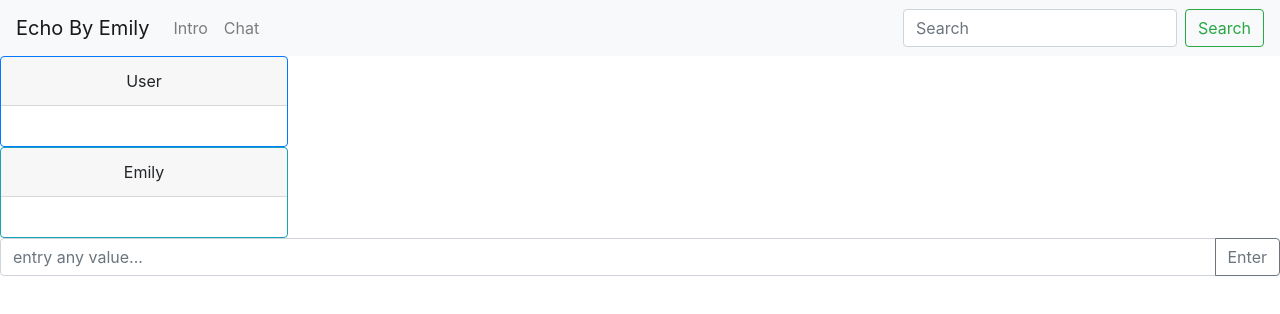
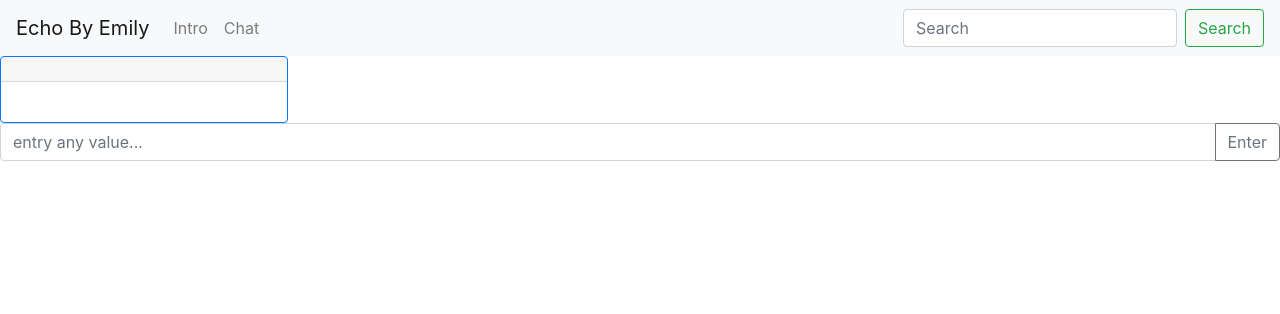
Before and after one commit to e9288/EBE_Front, a React (Create React App) app: page /chat in a window 1280 px wide. Shown: the top 314 px of the page. Built offline with nearby package versions, Linux system fonts and the light colour scheme.

Commit message:
array push 무한루프문제있음

```diff
--- a/src/component/Content/Chat.js
+++ b/src/component/Content/Chat.js
@@ -1,15 +1,24 @@
 import React, { Fragment } from 'react';
 import { InputGroup, FormControl, Button, Card } from 'react-bootstrap';
-
+import { List, Map  } from 'immutable';
 
 class Chat extends React.Component {
-
+    id = 0;
     constructor(props) {
         super(props);
 
         this.state = {
-            userMsg: '',
-            emilyMsg: ''
+            data: Map(
+                {
+                    msgs: List([
+                        Map({
+                            id: 0,
+                            user: 'user0',
+                            text: 'text0'
+                        })
+                    ])
+                }
+            )
         }
         this.putUserMsg = this.putUserMsg.bind(this);
     }
@@ -17,14 +26,16 @@ class Chat extends React.Component {
     userMsg = '';
 
     async putUserMsg(msg) {
-        if(this.state.userMsg !== msg){
-            this.setState(
-                {userMsg: msg}
-            );
-            this.setState(
-                {emilyMsg: await this.putEmilyMsg(msg)}
-            );
-        }
+        const { data } = this.state;
+        const msgs = data.get('msgs');
+        alert(msgs);
+        this.setState({
+            msgs: msgs.push({
+                id: this.id++,
+                user: 'user',
+                text: msg
+            })
+        });
     }
 
     async putEmilyMsg(msg) {
@@ -32,14 +43,24 @@ class Chat extends React.Component {
     }
 
     render() {
+        const { data } = this.state;
         return (
             <div>
-                <UserSpeakPan
-                    text={this.state.userMsg}
-                />
-                <EmilySpeakPan
-                    text={this.state.emilyMsg}
-                />
+                {data.get('msgs').map((msg, i) => {
+                        return (
+                            <ChatPane
+                                user={msg.user}
+                                text={msg.text}
+                                key={i}
+                            />
+                        );
+                    }
+                )}
+
+                {/* <ChatPane
+                    user={this.state[0].user}
+                    text={this.state[0].text}
+                /> */}
                 <TextInput
                     putUserMsg={this.putUserMsg}
                 />
@@ -67,7 +88,9 @@ class TextInput extends React.Component {
         super(props);
 
         this.state = {
-            value: ''
+            data: Map({
+                value: ''
+            })
         };
 
         this.handleKeyPress = this.handleKeyPress.bind(this);
@@ -82,8 +105,11 @@ class TextInput extends React.Component {
     }
 
     handleKeyPress = (e) => {
+        const { data } = this.state;
         if(e.charCode === 13) {
-            this.setState({value: e.target.value});
+            this.setState({
+                data: data.set('value', e.target.value)
+            });
             e.target.value = '';
         }
     }
@@ -107,7 +133,7 @@ class TextInput extends React.Component {
     }
 }
 
-class UserSpeakPan extends React.Component {
+class ChatPane extends React.Component {
 
     constructor(props) {
         super(props);
@@ -120,7 +146,7 @@ class UserSpeakPan extends React.Component {
         return (
             <Fragment>
                 <Card border="primary" style={{ width: '18rem', right: 0, }}>
-                    <Card.Header>User</Card.Header>
+                    <Card.Header>{this.props.user}</Card.Header>
                     <Card.Body>
                         <Card.Text>
                             {this.props.text}
@@ -132,29 +158,4 @@ class UserSpeakPan extends React.Component {
     }
 }
 
-class EmilySpeakPan extends React.Component {
-
-    constructor(props) {
-        super(props);
-        this.text = props.text;
-        this.valGbnCd = props.valGbnCd;
-    }
-    text = '';
-    valGbnCd = '';
-    render() {
-        return (
-            <Fragment>
-                <Card border="info" style={{ width: '18rem', left: 0 }}>
-                    <Card.Header>Emily</Card.Header>
-                    <Card.Body>
-
-                        <Card.Text>
-                            {this.props.text}
-                        </Card.Text>
-                    </Card.Body>
-                </Card>
-            </Fragment>
-        )
-    }
-}
 export default Chat;
```
Also changed, not shown: 1 other file (tests, documents, lock files or other folders).
